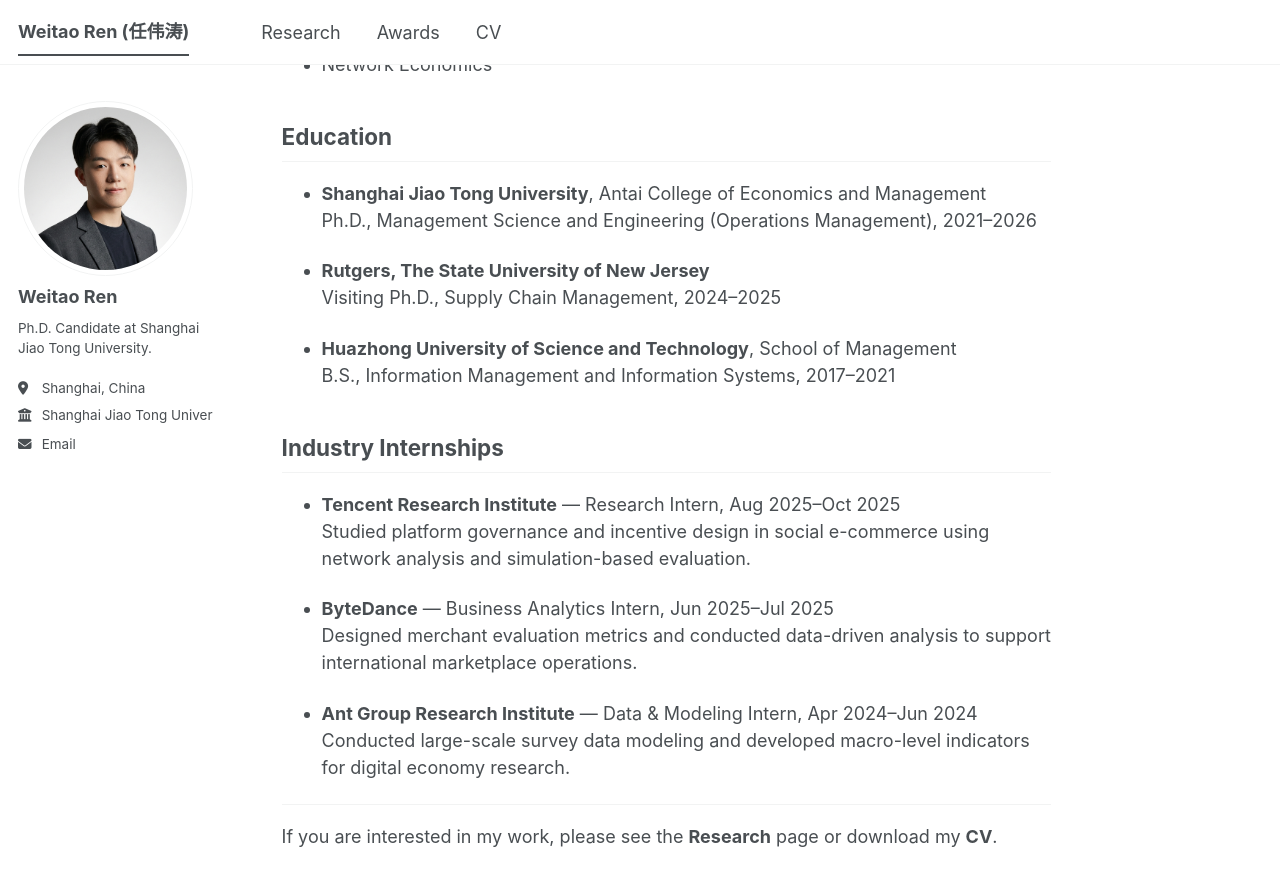
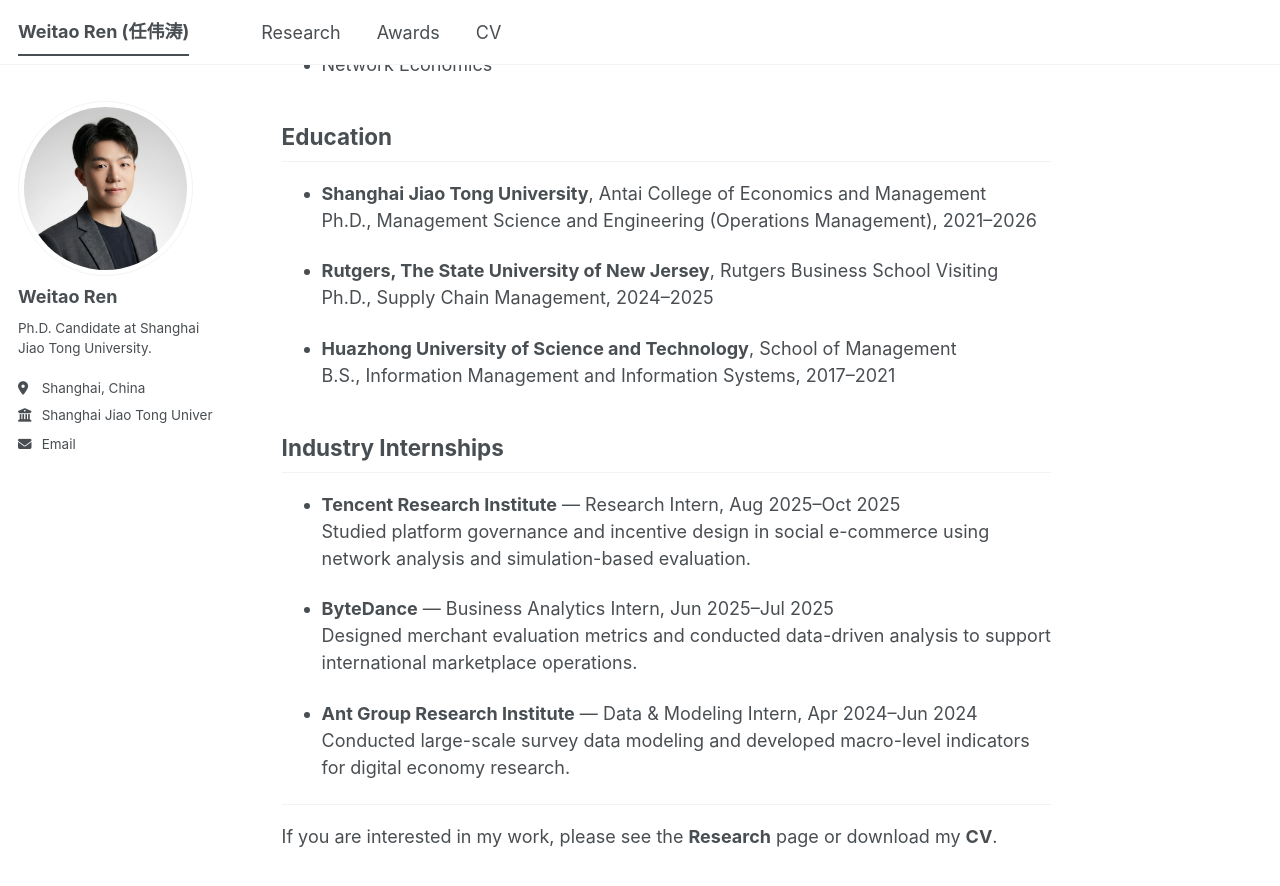
Before and after one commit to weitaoren/weitaoren.github.io, a Jekyll site: the page built from _pages/about.md, in a window 1280 px wide and 900 px high, scrolled down 644 px. Shown: the top 886 px of the window. Built offline with Jekyll 4.4.1, drawn with Linux system fonts in a browser that asks for light colours; a script bundle is joined from its source files by our own code; library files that are not in the unit come from our copies.

Commit message:
Update about.md

```diff
--- a/_pages/about.md
+++ b/_pages/about.md
@@ -27,7 +27,7 @@ My research lies at the **Operations–Marketing interface**, with a focus on **
 - **Shanghai Jiao Tong University**, Antai College of Economics and Management
   Ph.D., Management Science and Engineering (Operations Management), 2021–2026
 
-- **Rutgers, The State University of New Jersey**
+- **Rutgers, The State University of New Jersey**, Rutgers Business School
   Visiting Ph.D., Supply Chain Management, 2024–2025
 
 - **Huazhong University of Science and Technology**, School of Management
```
